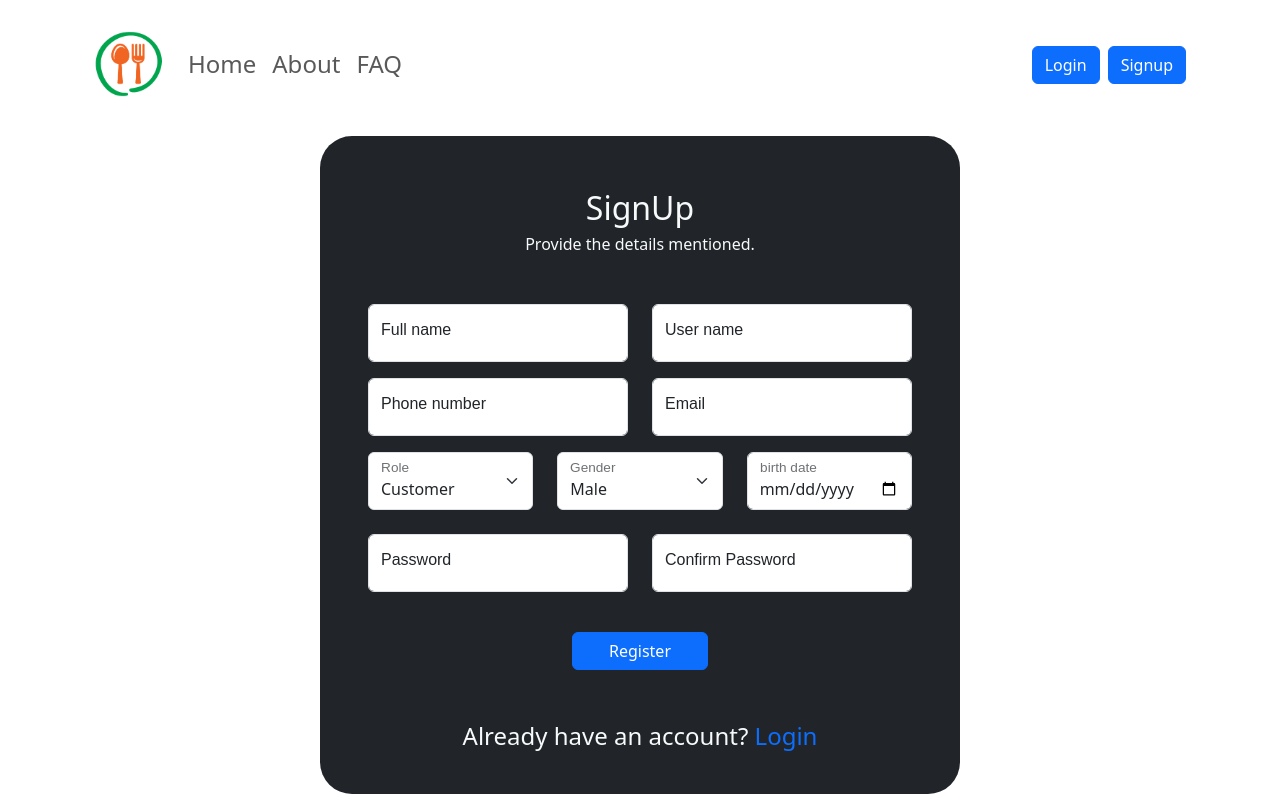
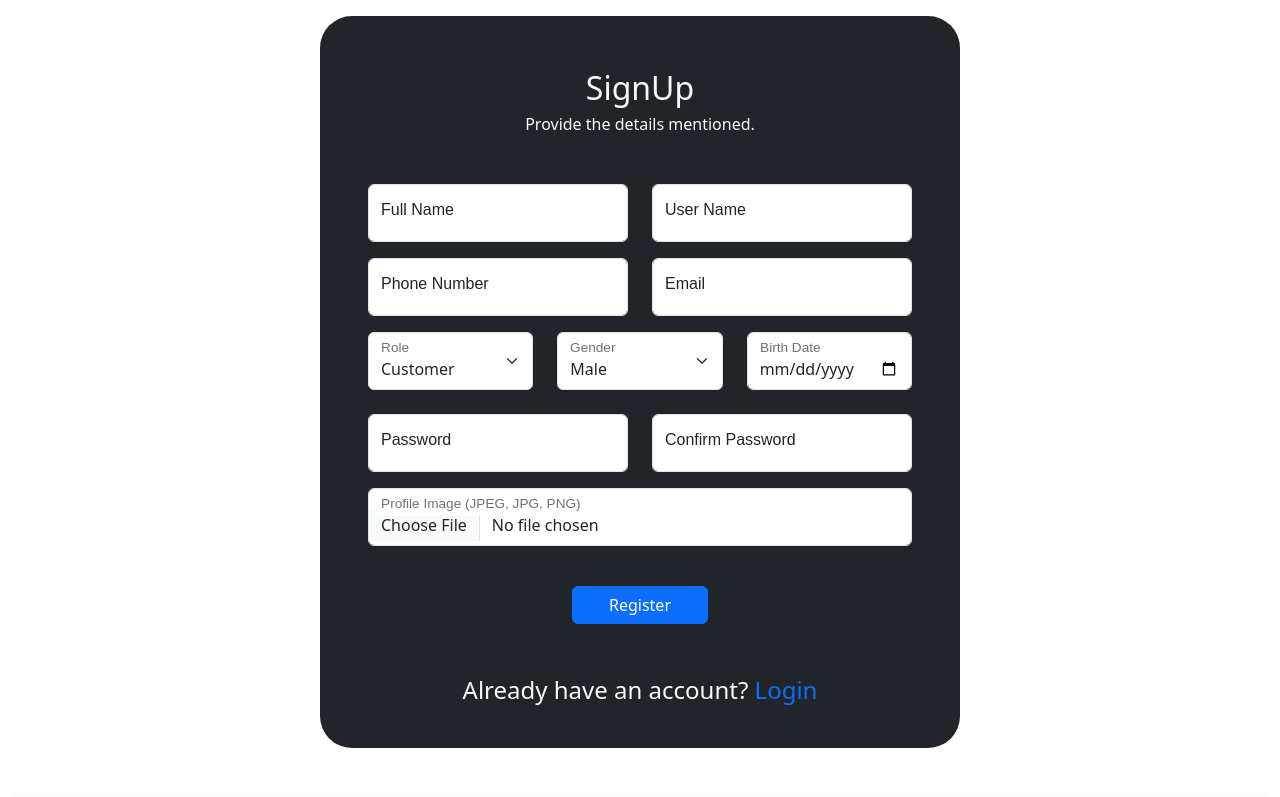
Before and after one commit to GaurangParmar1810/CentralMessManagementSystem, a Node server app: page /signup in a window 1280 px wide. Shown: the top 797 px of the page. Run offline with Node 20, Linux system fonts and the light colour scheme; some libraries are stand-ins or nearby versions.

Commit message:
Image Uploading done!

```diff
--- a/controllers/authController.js
+++ b/controllers/authController.js
@@ -206,7 +206,7 @@ const signup_get = (req, res) => {
     res.render('signup', { err });
 }
 const signup_post = async (req, res) => {
-    // try {
+    try {
         const password = req.body.password;
         const cpassword = req.body.cpassword;
 
@@ -217,6 +217,7 @@ const signup_post = async (req, res) => {
         }
 
         if (password === cpassword) {
+
             const user = new User({
                 fullname: req.body.fullname,
                 username: req.body.username,
@@ -253,6 +254,17 @@ const signup_post = async (req, res) => {
             } else if (age > 110) {
                 return res.status(500).render('signup', { err: 'Invalid birth date.' });
             }
+
+            // Check if an image file was uploaded
+            if (req.file) {
+                const profileImage = req.file.filename;
+                user.profileImage = profileImage;
+            } else {
+                const defaultProfileImage = 'photos/user.jpg';
+                user.profileImage = defaultProfileImage;
+            }
+
+
             //if not exists then save the user in the database
             user.save().then(async (result) => {
                 // sendVerifyMail(req.body.fullname, req.body.email, result._id, req.body.role);
@@ -269,9 +281,9 @@ const signup_post = async (req, res) => {
             res.status(500).render('signup', { err: "Password are not matching." });
         }
 
-    // } catch (error) {
-    //     res.status(404).render('404', { err: "Signup_post error" });
-    // }
+    } catch (error) {
+        res.status(404).render('404', { err: "Signup_post error" });
+    }
 }
 //----------------------Functions for forget password-----------------------------
 
--- a/middleware/authMiddleware.js
+++ b/middleware/authMiddleware.js
@@ -1,7 +1,38 @@
 require('dotenv').config();
+const path = require('path');
 const User = require('../models/user');
 const jwt = require('jsonwebtoken');
 const varifying_token = process.env.SECRET;
+const multer = require('multer');
+
+// Configure multer storage and file filter
+const storage = multer.diskStorage({
+  // Set the destination folder to save uploaded files
+  destination: (req, file, cb) => {
+  cb(null, path.join(__dirname, '../public/uploads/'));
+},
+
+  // Set the file name to keep the original file extension
+  filename: (req, file, cb) => {
+    const uniqueSuffix = Date.now() + '-' + Math.round(Math.random() * 1E9);
+    cb(null, uniqueSuffix + '.' + file.originalname.split('.').pop());
+  }
+});
+
+// Set the file filter to allow only JPEG, JPG, and PNG files
+const fileFilter = (req, file, cb) => {
+  const allowedExtensions = ['.jpeg', '.jpg', '.png'];
+  const fileExtension = '.' + file.originalname.split('.').pop().toLowerCase();
+  if (allowedExtensions.includes(fileExtension)) {
+    cb(null, true);
+  } else {
+    cb(new Error('Invalid file extension. Only JPEG, JPG, and PNG files are allowed.'));
+  }
+};
+
+// Create a multer upload instance
+const upload = multer({ storage: storage, fileFilter: fileFilter });
+
 
 const requireAuth = (req, res, next) => {
     const token = req.cookies.jwt;
@@ -58,4 +89,4 @@ const checkUser = (req, res, next) => {
         next();
     }
 }
-module.exports = { requireAuth, checkUser };
+module.exports = { requireAuth, checkUser,upload };
--- a/models/user.js
+++ b/models/user.js
@@ -47,7 +47,11 @@ const userSchema = new Schema({
     isVerified: {
         type: Boolean,
         default: false
-    }
+    },
+    profileImage: {
+        type: String,
+        default: 'photos/user.jpg'
+      }
 });
 
 userSchema.pre('save', async function (next) {
--- a/package.json
+++ b/package.json
@@ -15,6 +15,7 @@
     "method-override": "^3.0.0",
     "mongoose": "^7.0.3",
     "morgan": "^1.10.0",
+    "multer": "^1.4.5-lts.1",
     "nodemailer": "^6.9.1",
     "nodemon": "^2.0.22",
     "sinon": "^15.0.4",
--- a/routes/authRoutes.js
+++ b/routes/authRoutes.js
@@ -2,7 +2,7 @@ const { Router } = require('express');
 const router = Router();
 const authController = require('../controllers/authController');
 const methodoverride = require('method-override');
-const { requireAuth, checkUser } = require('../middleware/authMiddleware');
+const { requireAuth, checkUser, upload } = require('../middleware/authMiddleware');
 router.use(methodoverride('_method'));
 
 router.get('*', checkUser);
@@ -34,7 +34,7 @@ router.get('/faq', authController.faq_get);
 
 
 
-router.post('/signup', authController.signup_post);
+router.post('/signup',upload.single('image'), authController.signup_post);
 
 router.get('/customer/:username', requireAuth, authController.customer_get);
 
--- a/views/signup.ejs
+++ b/views/signup.ejs
@@ -1,52 +1,42 @@
 <%- include('./partials/header') %>
 
-
 <div id="wrapper">
-    <%- include('./partials/nav') %>
-    <% if(err) {%>
-
+    <% if(err) { %>
         <% if(err.includes("Success") || err.includes("success") || err.includes("Successfully") ||
-            err.includes("successfully") || err.includes("Successfull") || err.includes("successfull") )
-            {%>
-
+            err.includes("successfully") || err.includes("Successfull") || err.includes("successfull") ) { %>
             <div class="container col-md-6 col-xl-4 px-2 rounded-1">
                 <div class="alert alert-success alert-dismissible fade show" role="alert">
-                    <%=err %>
-                        <button type="button" class="btn-close" data-bs-dismiss="alert"
-                            aria-label="Close"></button>
+                    <%= err %>
+                    <button type="button" class="btn-close" data-bs-dismiss="alert" aria-label="Close"></button>
                 </div>
             </div>
         <% } else { %>
-
-
             <div class="container col-md-6 col-xl-4 px-2 rounded-1">
                 <div class="alert alert-danger alert-dismissible fade show" role="alert">
-                        <%=err %>
-                            <button type="button" class="btn-close" data-bs-dismiss="alert"
-                                aria-label="Close"></button>
+                    <%= err %>
+                    <button type="button" class="btn-close" data-bs-dismiss="alert" aria-label="Close"></button>
                 </div>
             </div>
         <% } %>
     <% } %>
 
-
     <div class="container bg-dark mt-3 col-md-6 col-xl-6 px-5 py-4 mb-5 rounded-5">
         <div class="text-center fs-2 mt-4 text-light">SignUp</div>
         <div class="text-center mb-5 text-light">Provide the details mentioned.</div>
 
-        <form action="/signup" method="post">
+        <form action="/signup" method="post" enctype="multipart/form-data">
 
             <div class="row">
                 <div class="col-12 col-sm-6">
                     <div class="form-floating mb-3">
-                        <input type="text" class="form-control" id="fullname" name="fullname" placeholder="something" required>
-                        <label for="fullname">Full name</label>
+                        <input type="text" class="form-control" id="fullname" name="fullname" placeholder="Full Name" required>
+                        <label for="fullname">Full Name</label>
                     </div>
                 </div>
                 <div class="col-12 col-sm-6">
                     <div class="form-floating mb-3">
-                        <input type="text" class="form-control" id="username" name="username" placeholder="something" required>
-                        <label for="username">User name</label>
+                        <input type="text" class="form-control" id="username" name="username" placeholder="User Name" required>
+                        <label for="username">User Name</label>
                     </div>
                 </div>
             </div>
@@ -54,9 +44,8 @@
             <div class="row">
                 <div class="col-12 col-sm-6">
                     <div class="form-floating mb-3">
-                        <input type="tel" class="form-control" id="phone-number" name="phone" placeholder="012345678"
-                            pattern="[0-9]{10}" required>
-                        <label for="phone-number">Phone number</label>
+                        <input type="tel" class="form-control" id="phone-number" name="phone" placeholder="012345678" pattern="[0-9]{10}" required>
+                        <label for="phone-number">Phone Number</label>
                     </div>
                 </div>
                 <div class="col-12 col-sm-6">
@@ -70,36 +59,30 @@
             <div class="row">
                 <div class="col-12 col-sm-4">
                     <div class="form-floating mb-4">
-
-                        <select id="role" class="form-select selectpicker" name="role" placeholder="Role" data-width="auto"
-                            required>
-                            <option selected value="customer"> Customer </option>
-                            <option value="cadet"> Cadet </option>
+                        <select id="role" class="form-select selectpicker" name="role" placeholder="Role" data-width="auto" required>
+                            <option selected value="customer">Customer</option>
+                            <option value="cadet">Cadet</option>
                         </select>
                         <label for="role">Role</label>
                     </div>
                 </div>
-
                 <div class="col-12 col-sm-4">
                     <div class="form-floating mb-3">
-                        <select id="gender" class="form-select selectpicker" name="gender" placeholder="Gender" data-width="auto"
-                            required>
-                            <option selected value="male"> Male </option>
-                            <option value="female"> Female </option>
-                            <option value="other"> Other </option>
+                        <select id="gender" class="form-select selectpicker" name="gender" placeholder="Gender" data-width="auto" required>
+                            <option selected value="male">Male</option>
+                            <option value="female">Female</option>
+                            <option value="other">Other</option>
                         </select>
                         <label for="gender">Gender</label>
                     </div>
                 </div>
-
                 <div class="col-12 col-sm-4">
                     <div class="form-floating mb-3">
                         <input type="date" class="form-control" id="birthdate" name="birthdate" placeholder="name@example.com" max="9999-12-31" required>
-                        <label for="birthdate">birth date</label>
+                        <label for="birthdate">Birth Date</label>
                     </div>
                 </div>
             </div>
-
 
             <div class="row">
                 <div class="col-12 col-sm-6">
@@ -108,30 +91,30 @@
                         <label for="password">Password</label>
                     </div>
                 </div>
-
                 <div class="col-12 col-sm-6">
                     <div class="form-floating mb-3">
-                        <input type="password" class="form-control" id="confirmPassword" name="cpassword" placeholder="Password"
-                            required>
+                        <input type="password" class="form-control" id="confirmPassword" name="cpassword" placeholder="Confirm Password" required>
                         <label for="confirmPassword">Confirm Password</label>
                     </div>
                 </div>
             </div>
+            <div class="row">
+                <div class="col-12 col-sm-12">
+                    <div class="form-floating mb-3">
+                        <input type="file" class="form-control" id="image" name="image" accept=".jpeg, .jpg, .png">
+                        <label for="image">Profile Image (JPEG, JPG, PNG)</label>
+                    </div>
+                </div>
+            </div>
 
-
-            <!-- <div class="text-center">
-                <a href="#" style="text-decoration:none;">Forgot password?</a>
-            </div> -->
             <div class="text-center">
                 <button class="btn btn-primary mt-4 col-3" type="submit">Register</button>
             </div>
 
-            <div class="text-center fs-4 my-3 mt-5 text-light">Already have an account? <a href="/login"
-                    style="text-decoration:none;">Login</a>
+            <div class="text-center fs-4 my-3 mt-5 text-light">
+                Already have an account? <a href="/login" style="text-decoration:none;">Login</a>
             </div>
         </form>
     </div>
 
-
-
 <%- include('./partials/footer') %>
```
Also changed, not shown: 1 other file. Lines whose indentation alone changed are shown as unchanged.
